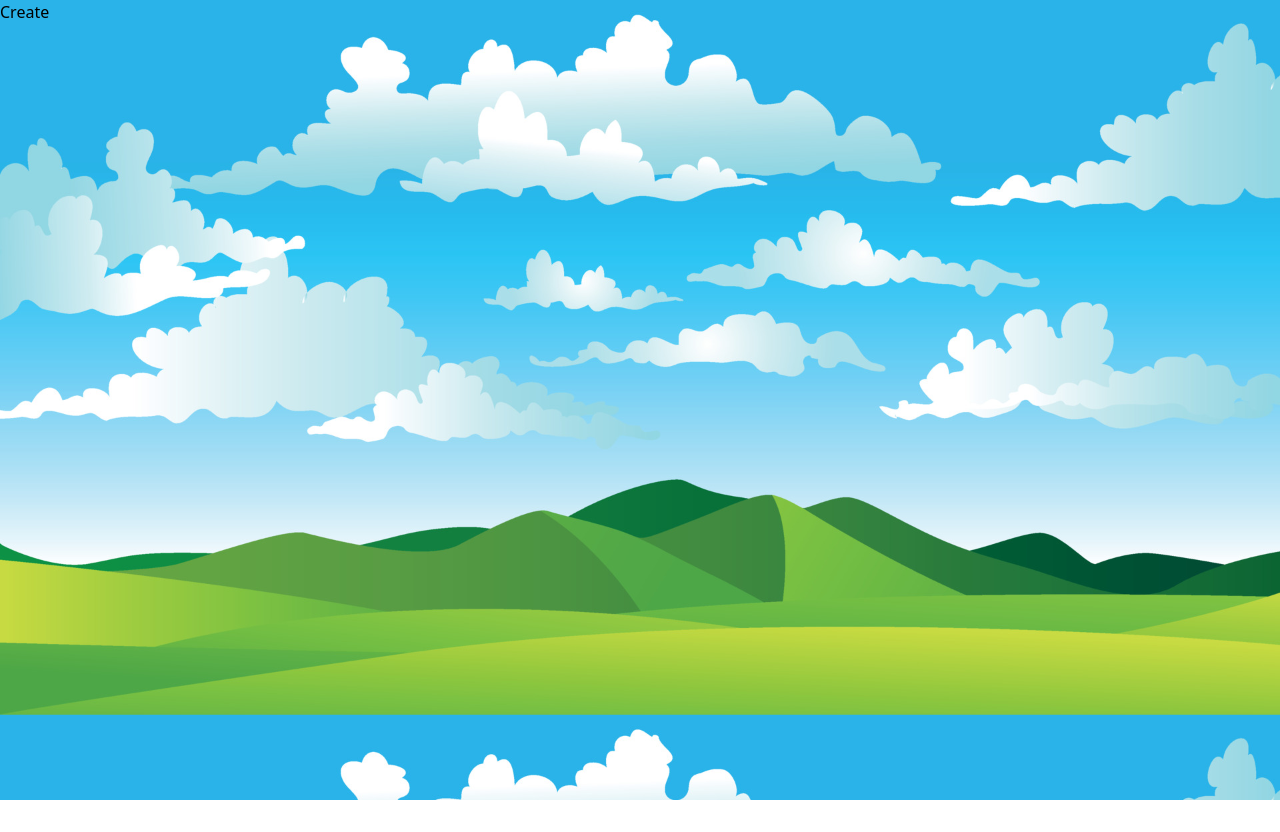
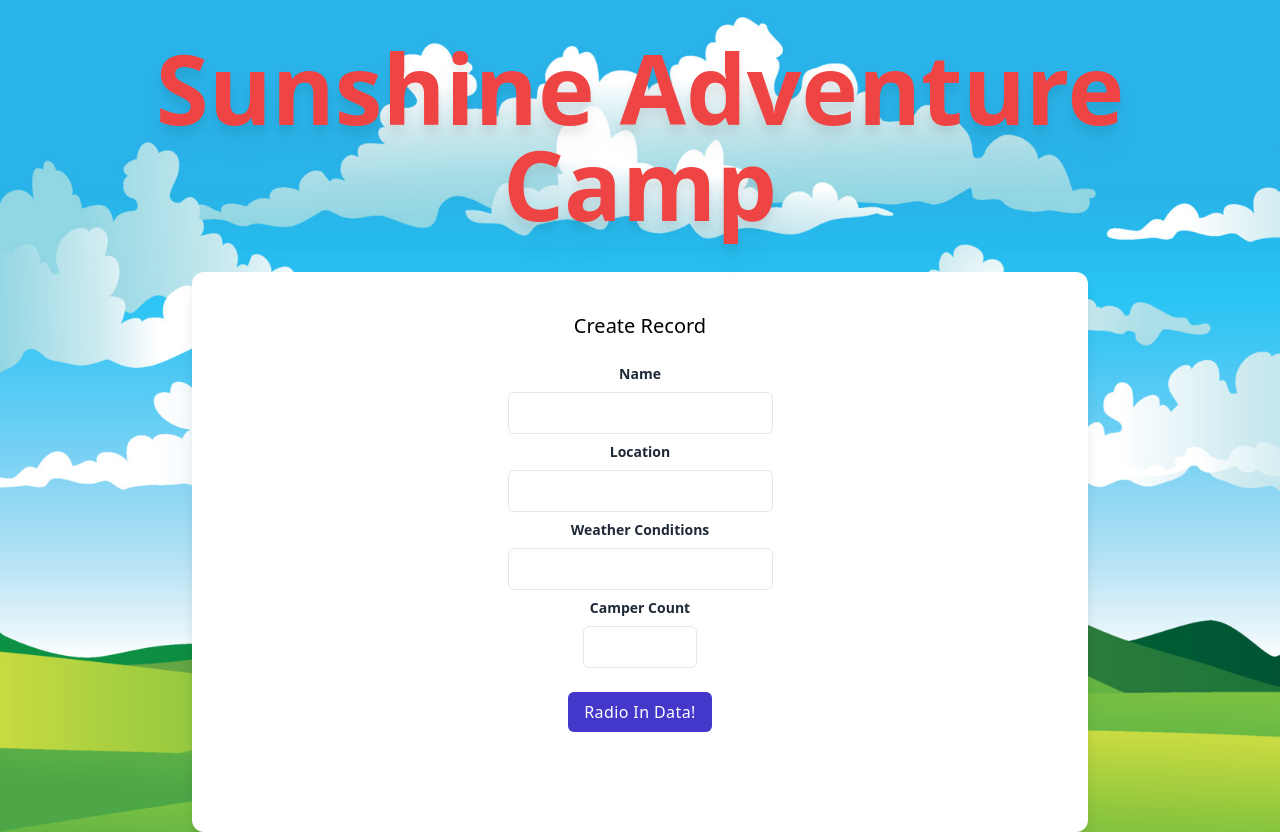
Before and after one commit to st22209/Sunshine-Adventure-Camp, a React (Vite) app in the folder app/: page /radio-in in a window 1280 px wide. Before the commit the page ends 800 px from the top, so only its background shows below. Built offline with nearby package versions, Linux system fonts and the light colour scheme.

Commit message:
feat: working create records form

```diff
--- a/app/src/components/create.tsx
+++ b/app/src/components/create.tsx
@@ -1,9 +1,109 @@
-import React from 'react'
+import { useState } from "react";
 
 const Create = () => {
-  return (
-    <div>Create</div>
-  )
-}
+	const API_URL = "http://127.0.0.1:8443/api/v1/records/";
 
-export default Create
+	const [name, setName] = useState("");
+	const [location, setLocation] = useState("");
+	const [weather, setWeather] = useState("");
+	const [count, setCount] = useState("");
+
+	let handleSubmit = async (e: React.FormEvent<HTMLFormElement>) => {
+		e.preventDefault();
+
+		let data = JSON.stringify({
+			name: name,
+			location: location,
+			weather: weather,
+			camper_count: parseInt(count),
+		});
+		try {
+			let res = await fetch(API_URL, {
+				method: "POST",
+				body: data,
+				headers: {
+					Accept: "application/json",
+					"Content-Type": "application/json",
+				},
+			});
+
+			let response = await res.json();
+			if (response["success"] !== true) {
+				console.log(response);
+				throw new Error();
+			}
+			alert("Record Created Successfuly!");
+		} catch {
+			alert(
+				"An unexpected error occured while trying to create a record please try again later"
+			);
+		}
+	};
+
+	return (
+		<div className="flex flex-col text-center items-center lg:flex">
+			<h1 className="text-red-500 text-4xl md:text-6xl  m-10 xl:text-8xl font-bold drop-shadow-xl">
+				Sunshine Adventure Camp
+			</h1>
+			<div className="bg-white w-[70%] h-[35rem] rounded-xl shadow-lg">
+				<h1 className="mt-10 text-xl">Create Record</h1>
+				<form className="mt-6" onSubmit={handleSubmit}>
+					<div className="mb-2">
+						<label className="block text-sm font-semibold text-gray-800">
+							Name
+						</label>
+						<input
+							className="px-4 py-2 mt-2 text-indigo-700 bg-white border rounded-md focus:border-indigo-400 focus:ring-indigo-300 focus:outline-none focus:ring focus:ring-opacity-40"
+							value={name}
+							onChange={(e) => setName(e.target.value)}
+						/>
+					</div>
+					<div className="mb-2">
+						<label className="block text-sm font-semibold text-gray-800">
+							Location
+						</label>
+						<input
+							className="px-4 py-2 mt-2 text-indigo-700 bg-white border rounded-md focus:border-indigo-400 focus:ring-indigo-300 focus:outline-none focus:ring focus:ring-opacity-40"
+							value={location}
+							onChange={(e) => setLocation(e.target.value)}
+						/>
+					</div>
+					<div className="mb-2">
+						<label className="block text-sm font-semibold text-gray-800">
+							Weather Conditions
+						</label>
+						<input
+							className="px-4 py-2 mt-2 text-indigo-700 bg-white border rounded-md focus:border-indigo-400 focus:ring-indigo-300 focus:outline-none focus:ring focus:ring-opacity-40"
+							value={weather}
+							onChange={(e) => setWeather(e.target.value)}
+						/>
+					</div>
+					<div className="mb-2">
+						<label className="block text-sm font-semibold text-gray-800">
+							Camper Count
+						</label>
+						<input
+							className="px-4 py-2 mt-2 text-indigo-700 bg-white border rounded-md focus:border-indigo-400 focus:ring-indigo-300 focus:outline-none focus:ring focus:ring-opacity-40"
+							value={count}
+							onChange={(e) => setCount(e.target.value)}
+							type="number"
+							min={5}
+							max={10}
+						/>
+					</div>
+
+					<div className="mt-6">
+						<button
+							type="submit"
+							className="px-4 py-2 tracking-wide text-white transition-colors duration-200 transform bg-indigo-700 rounded-md hover:bg-indigo-600 focus:outline-none focus:bg-indigo-600"
+						>
+							Radio In Data!
+						</button>
+					</div>
+				</form>
+			</div>
+		</div>
+	);
+};
+
+export default Create;
```
